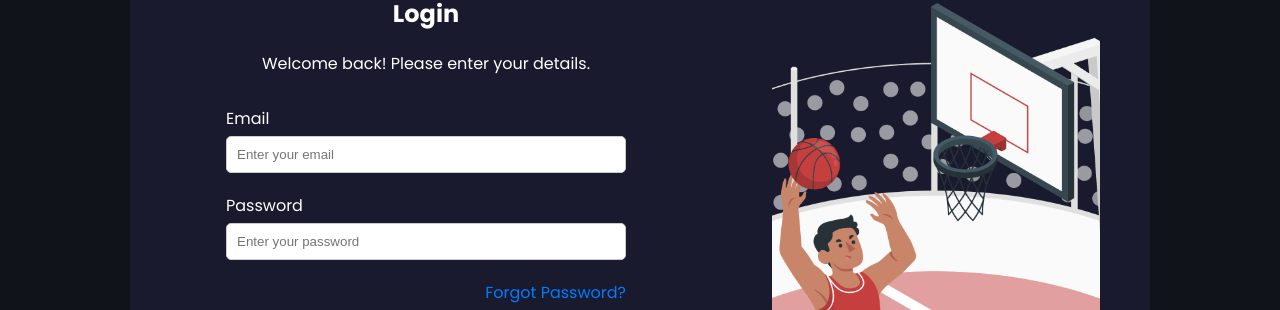
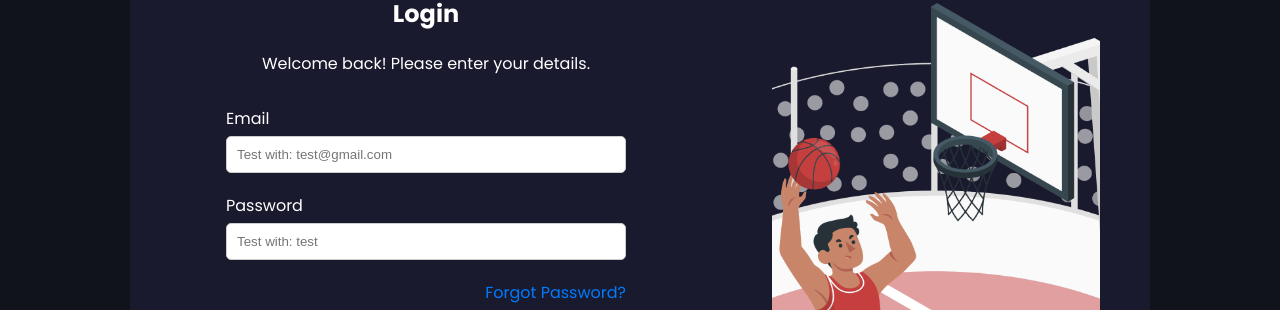
Before and after one commit to yuehcw/Baller, a React (Create React App) app in the folder client/: page /#/login in a window 1280 px wide. Shown: the part 309-619 px from the top of the page. Built offline with nearby package versions, Linux system fonts and the light colour scheme; no server answers.

Commit message:
Adding placeholder for account and pass

```diff
--- a/client/src/pages/LoginPage/LoginPage.css
+++ b/client/src/pages/LoginPage/LoginPage.css
@@ -121,12 +121,21 @@
     border: none !important;
 }
 
+.google-login:hover {
+    cursor: not-allowed;
+}
+
 .facebook-login {
     background-color: #4267b2 !important;
     color: white !important;
     border: none !important;
 }
 
+.facebook-login:hover {
+    cursor: not-allowed;
+}
+
+
 .signup-link {
     color: #007bff;
     cursor: pointer;
--- a/client/src/pages/LoginPage/LoginPage.js
+++ b/client/src/pages/LoginPage/LoginPage.js
@@ -71,7 +71,7 @@ const LoginPage = () => {
               <input
                 type="email"
                 name="emailAddress"
-                placeholder="Enter your email"
+                placeholder="Test with: test@gmail.com"
                 value={formData.emailAddress}
                 onChange={handleChange}
               />
@@ -79,11 +79,11 @@ const LoginPage = () => {
               <input
                 type="password"
                 name="password"
-                placeholder="Enter your password"
+                placeholder="Test with: test"
                 value={formData.password}
                 onChange={handleChange}
               />
-              <a href="#">Forgot Password?</a>
+              <a>Forgot Password?</a>
               <button type="submit" disabled={isLoading}>
                 {isLoading ? <Spin style={{ color: "white" }} /> : "Sign In"}
               </button>
```
